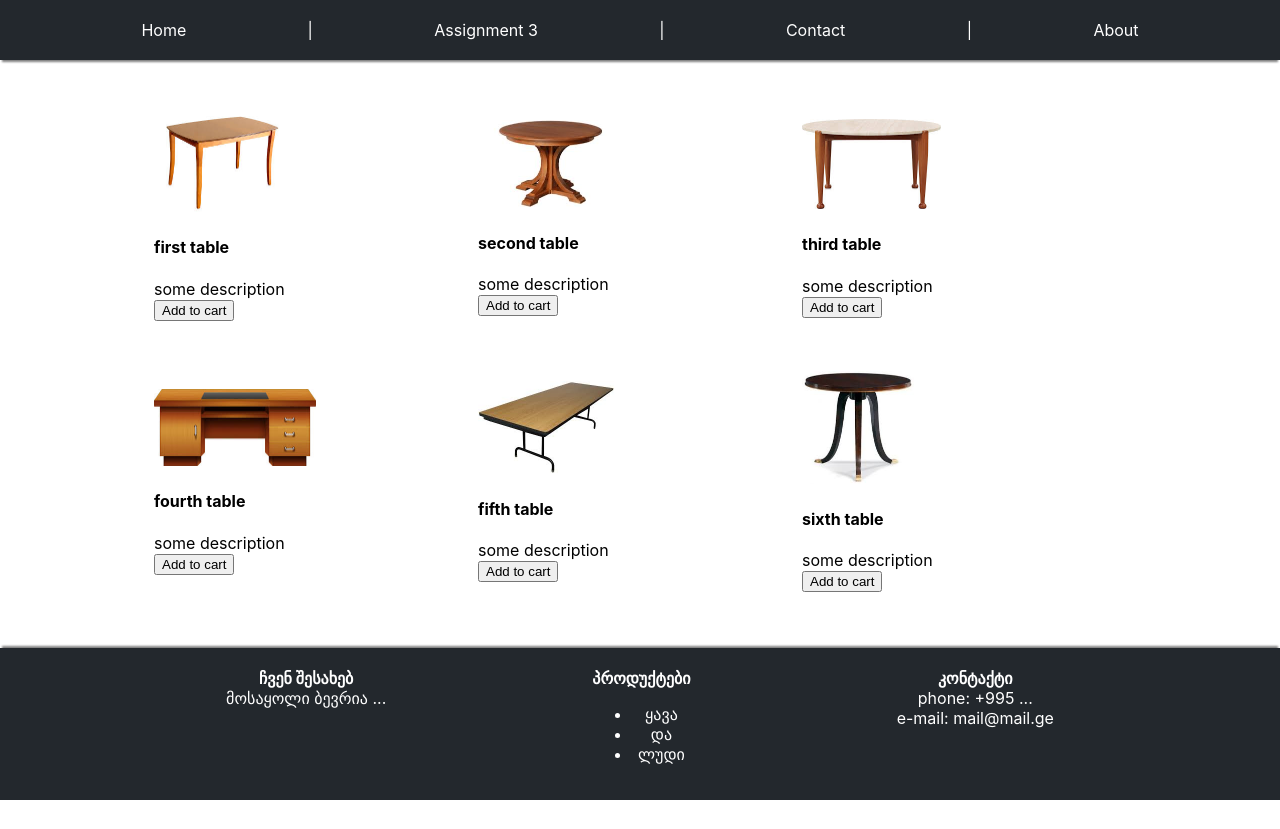
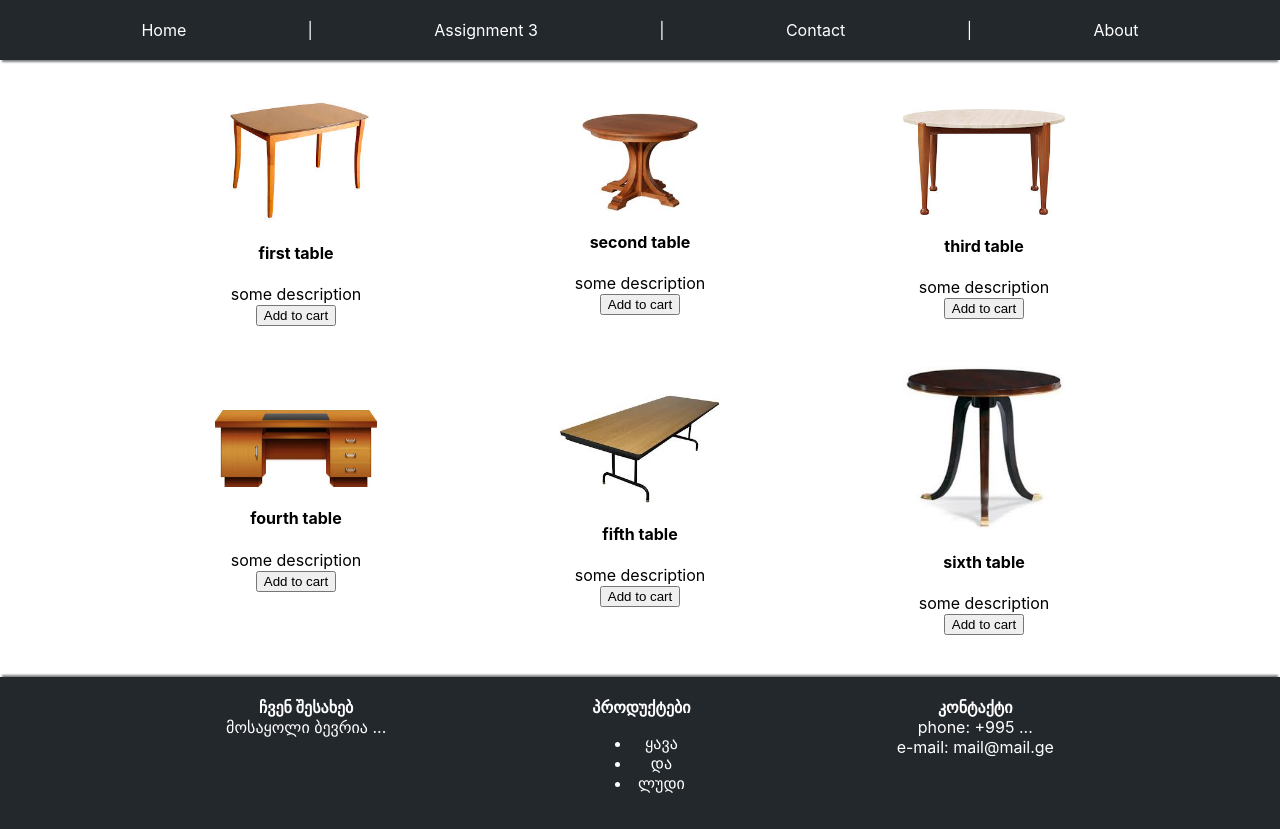
Before and after one commit to IrakliAmbroladze/tbc_x_usaid, a React (Create React App) app: page / in a window 1280 px wide. Before the commit the page ends 800 px from the top, so only its background shows below. Built offline with nearby package versions, Linux system fonts and the light colour scheme.

Commit message:
improve itemgrid so that items are in the center of the window

```diff
--- a/src/App.css
+++ b/src/App.css
@@ -17,7 +17,6 @@ main {
   flex: 1;
   padding: 2rem;
   display: flex;
-  align-items:center;
   justify-content: center;
 }
 
@@ -60,7 +59,15 @@ nav{
   background-color: rgb(255, 255, 255);
   display: grid;
   grid-template-columns: 1fr 1fr 1fr;
-  justify-items: first baseline;
+  justify-content:center;
   align-items: center;
-  row-gap: 50px;
+  row-gap: 20px;
 }
+
+.cartClass{
+  display: flex;
+  flex-direction: column;
+  justify-content: center;
+  align-items: center;
+  padding: 10px;
+}
--- a/src/components/ItemGrid.jsx
+++ b/src/components/ItemGrid.jsx
@@ -1,8 +1,4 @@
-import React from 'react'
-// import './ItemGrid.css'
-// import { Item_card } from '../Item_data'
 import { products } from './Item_data'
-// import { keyboard } from '@testing-library/user-event/dist/keyboard'
 import ProductCart from './productCart'
 
 export function ItemGrid() {
--- a/src/components/productCart.jsx
+++ b/src/components/productCart.jsx
@@ -3,7 +3,7 @@ import React from 'react'
 const ProductCart =(props) => {
   const {id, name, image, description} = props.data;
   return (
-    <div key={id}>
+    <div key={id} className='cartClass'>
       <img src={image} alt={name} style={{width: '50%', height: '50%'}}></img>
       <h4>{name}</h4>
       <div>{description}</div>
```
